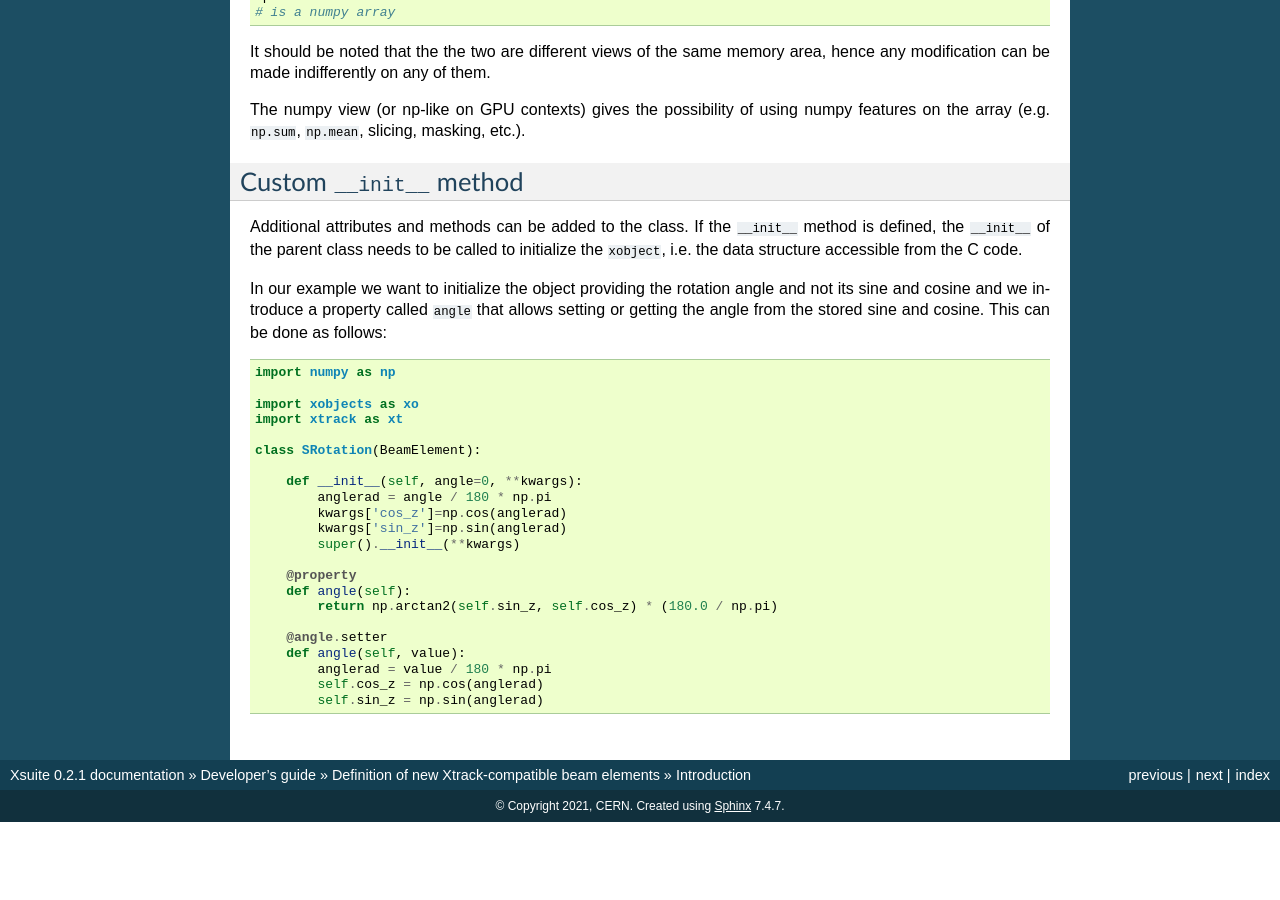
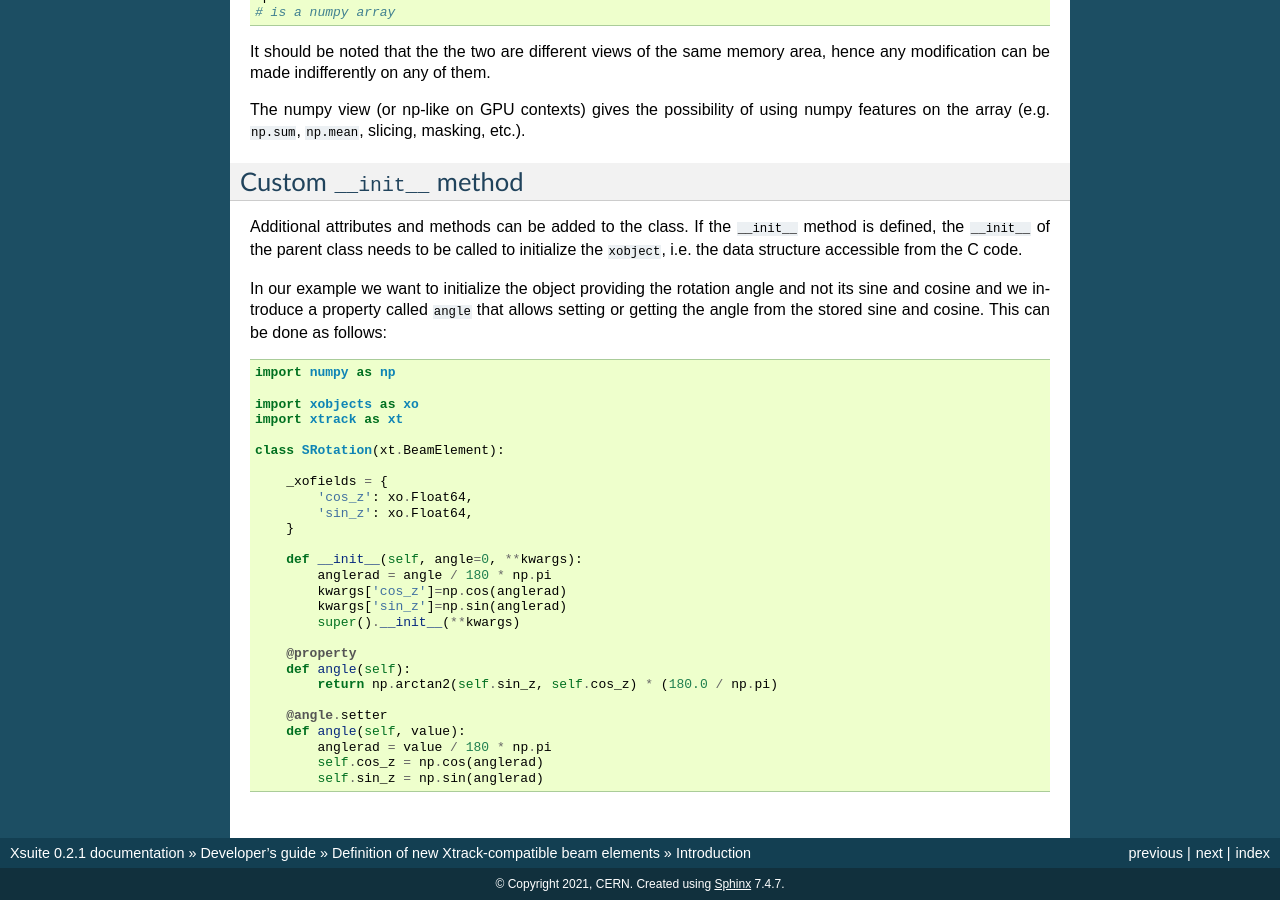
Before and after one commit to xsuite/xsuite, a Sphinx documentation site: the page built from docs/dev_guide_xtbe_data_structure.rst, in a window 1280 px wide and 900 px high, scrolled down 1631 px. Built offline with Sphinx 7.4.7, drawn with Linux system fonts in a browser that asks for light colours; before the commit the page ends 2453 px from its top, so only the background shows below that.

Commit message:
updates dev guide

```diff
--- a/docs/dev_guide_xtbe_data_structure.rst
+++ b/docs/dev_guide_xtbe_data_structure.rst
@@ -126,7 +126,12 @@ as follows:
     import xobjects as xo
     import xtrack as xt
 
-    class SRotation(BeamElement):
+    class SRotation(xt.BeamElement):
+
+        _xofields = {
+            'cos_z': xo.Float64,
+            'sin_z': xo.Float64,
+        }
 
         def __init__(self, angle=0, **kwargs):
             anglerad = angle / 180 * np.pi
--- a/docs/dev_guide_xtbe_tracking_code.rst
+++ b/docs/dev_guide_xtbe_tracking_code.rst
@@ -9,8 +9,8 @@ The C API for the defined class can be inspected as follows:
 
 .. code-block:: python
 
-    source, kernels, cdefs = SRotation._XoStruct._gen_c_api()
-    print(source)
+    c_api = SRotation._XoStruct._gen_c_api()
+    print(c_api.source)
 
 By printing source we can see that C methods are available to set, get and get a pointer to the fields specified in ``_xofields``:
 
```
